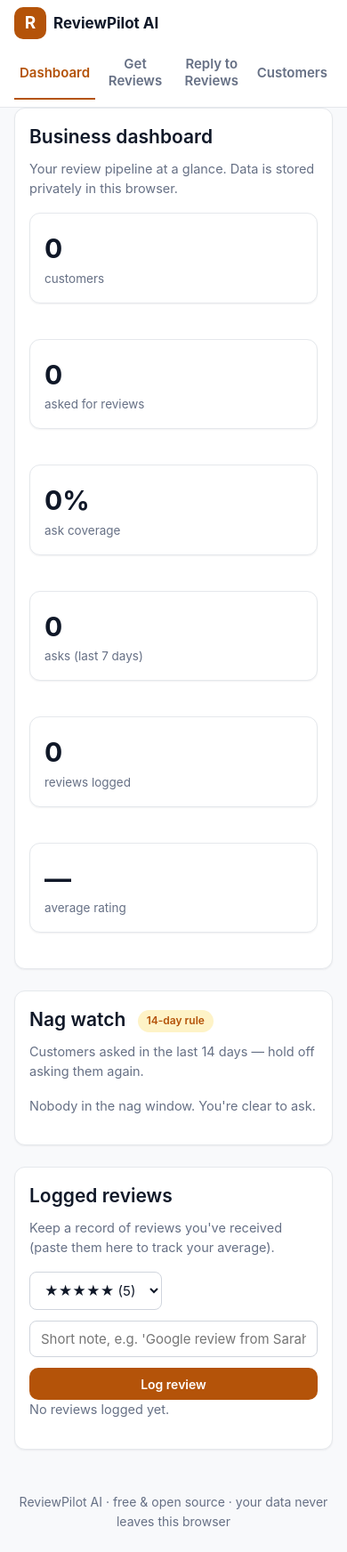
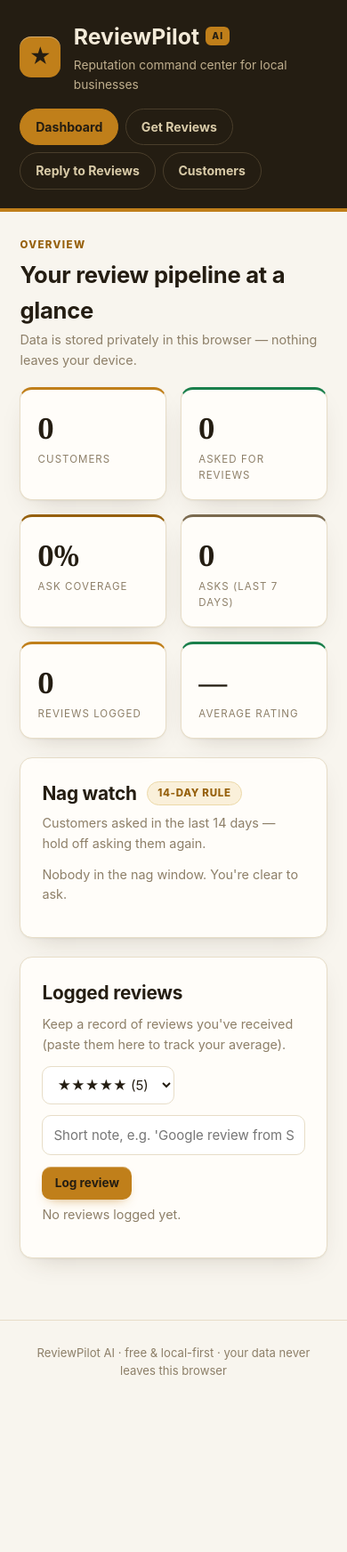
Before and after one commit to alexwboles/reviewpilot-ai, a website: page public/index.html in a window 390 px wide. Shown: the whole page at 89% size. After the commit the page ends 1576 px from the top, so only its background shows below. Drawn offline with Linux system fonts and the light colour scheme; no server answers.

Commit message:
Premium 'Reputation Command Center' redesign: dark espresso header with pill nav, KPI stat cards, nag-watch pills, tone-bordered reply cards, striped customer table; amber/gold star accent; mobile responsive

```diff
--- a/public/index.html
+++ b/public/index.html
@@ -8,10 +8,15 @@
 </head>
 <body>
 <header class="topbar">
-  <div class="wrap">
-    <div class="logo">R</div>
-    <div class="brand">ReviewPilot AI <small>review booster for local businesses</small></div>
-    <nav class="nav" id="nav">
+  <div class="top-inner">
+    <div class="brand">
+      <span class="mark" aria-hidden="true">★</span>
+      <div>
+        <h1>ReviewPilot <span class="ai">AI</span></h1>
+        <p>Reputation command center for local businesses</p>
+      </div>
+    </div>
+    <nav class="nav" id="nav" aria-label="ReviewPilot sections">
       <button data-view="dashboard" class="active">Dashboard</button>
       <button data-view="get">Get Reviews</button>
       <button data-view="reply">Reply to Reviews</button>
@@ -24,28 +29,30 @@
 
   <!-- DASHBOARD -->
   <section id="view-dashboard">
+    <div class="pagehead">
+      <div><p class="kicker">Overview</p><h2>Your review pipeline at a glance</h2>
+      <p class="sub">Data is stored privately in this browser — nothing leaves your device.</p></div>
+    </div>
+    <div class="grid cols-4" id="statCards"></div>
+
     <div class="card">
-      <h2>Business dashboard</h2>
-      <p class="sub">Your review pipeline at a glance. Data is stored privately in this browser.</p>
-      <div class="grid cols-4" id="statCards"></div>
-    </div>
-    <div class="card">
-      <h2>Nag watch <span class="badge warn">14-day rule</span></h2>
+      <div class="card-head"><h2>Nag watch</h2><span class="badge warn">14-day rule</span></div>
       <p class="sub">Customers asked in the last 14 days — hold off asking them again.</p>
       <div id="nagList"><p class="sub">Nobody in the nag window. You're clear to ask.</p></div>
     </div>
+
     <div class="card">
       <h2>Logged reviews</h2>
       <p class="sub">Keep a record of reviews you've received (paste them here to track your average).</p>
       <div class="row">
-        <select id="logStars" style="width:auto">
+        <select id="logStars" class="inline">
           <option value="5">★★★★★ (5)</option>
           <option value="4">★★★★ (4)</option>
           <option value="3">★★★ (3)</option>
           <option value="2">★★ (2)</option>
           <option value="1">★ (1)</option>
         </select>
-        <input type="text" id="logText" placeholder="Short note, e.g. 'Google review from Sarah'" style="flex:1; min-width:200px">
+        <input type="text" id="logText" placeholder="Short note, e.g. 'Google review from Sarah'" class="grow">
         <button class="btn small" id="logReviewBtn">Log review</button>
       </div>
       <div id="reviewLog"></div>
@@ -54,6 +61,11 @@
 
   <!-- GET REVIEWS -->
   <section id="view-get" class="hidden">
+    <div class="pagehead">
+      <div><p class="kicker">Ask for reviews</p><h2>Get reviews</h2>
+      <p class="sub">Make it effortless for happy customers to leave a 5-star review.</p></div>
+    </div>
+    <div class="grid cols-2">
       <div class="card">
         <h2>Review request link generator</h2>
         <p class="sub">Create a beautiful one-tap page customers can open on their phone. Print the QR code for your counter or receipts.</p>
@@ -61,37 +73,42 @@
         <input type="text" id="bizName" placeholder="e.g. Sunny Side Bakery">
         <label for="reviewUrl">Google review link <span class="badge">how to find it</span></label>
         <input type="url" id="reviewUrl" placeholder="https://g.page/r/... or Google Maps share link">
-      <p class="sub" style="margin-top:6px">In Google Maps: open your business profile → Share → copy the link, or search "Google review link generator" for your place ID link.</p>
+        <p class="sub tiny">In Google Maps: open your business profile → Share → copy the link, or search "Google review link generator" for your place ID link.</p>
         <button class="btn" id="genLinkBtn">Generate link + QR code</button>
         <div id="genError"></div>
         <div id="genResult" class="hidden">
           <h3>Your shareable review page</h3>
           <div class="linkbox" id="askLink"></div>
-        <div class="row" style="margin-top:10px">
+          <div class="row">
             <button class="btn secondary small" id="copyLinkBtn">Copy link</button>
             <button class="btn secondary small" id="openAskBtn">Preview page</button>
             <button class="btn ghost small" id="dlQrBtn">Download QR (SVG)</button>
           </div>
-        <div id="qrBox"></div>
+          <div id="qrBox" class="qrbox"></div>
         </div>
       </div>
       <div class="card">
         <h2>Quick ask logger</h2>
         <p class="sub">Just asked someone in person? Log it here so the 14-day anti-nag rule protects them.</p>
-      <div class="row">
-        <input type="text" id="quickAskName" placeholder="Customer name" style="flex:1; min-width:160px">
-        <input type="text" id="quickAskContact" placeholder="Email or phone (optional)" style="flex:1; min-width:160px">
+        <label for="quickAskName">Customer name</label>
+        <input type="text" id="quickAskName" placeholder="Customer name">
+        <label for="quickAskContact">Email or phone (optional)</label>
+        <input type="text" id="quickAskContact" placeholder="Email or phone (optional)">
         <button class="btn small" id="quickAskBtn">Log ask</button>
+        <div id="quickAskMsg"></div>
       </div>
-      <div id="quickAskMsg"></div>
     </div>
   </section>
 
   <!-- REPLY -->
   <section id="view-reply" class="hidden">
-    <div class="card">
+    <div class="pagehead">
+      <div><p class="kicker">Respond</p><h2>Reply to reviews</h2>
+      <p class="sub">Paste a customer review, pick the stars, get three reply options in seconds.</p></div>
+    </div>
+    <div class="card reply-workspace">
       <h2>AI reply drafter <span id="aiBadge"></span></h2>
-      <p class="sub">Paste a customer review, pick the stars, get three reply options in seconds. Works offline — no API key needed.</p>
+      <p class="sub">Works offline — no API key needed.</p>
       <label for="repBiz">Business name (optional)</label>
       <input type="text" id="repBiz" placeholder="e.g. Sunny Side Bakery">
       <div class="grid cols-2">
@@ -120,9 +137,12 @@
 
   <!-- CUSTOMERS -->
   <section id="view-customers" class="hidden">
+    <div class="pagehead">
+      <div><p class="kicker">Outreach list</p><h2>Customers</h2>
+      <p class="sub">Import from CSV (columns: <code>name,email,phone</code> — any order). Asks are tracked so nobody gets nagged.</p></div>
+    </div>
     <div class="card">
-      <h2>Customer list</h2>
-      <p class="sub">Import from CSV (columns: <code>name,email,phone</code> — any order). Asks are tracked so nobody gets nagged.</p>
+      <h2>Import customers</h2>
       <label for="csvFile">Upload CSV file</label>
       <input type="file" id="csvFile" accept=".csv,text/csv">
       <label for="csvText">…or paste CSV here</label>
@@ -135,8 +155,8 @@
       <div id="importMsg"></div>
     </div>
     <div class="card">
-      <h2>Customers <span class="badge" id="custCount"></span></h2>
-      <div style="overflow-x:auto">
+      <div class="card-head"><h2>Customer list</h2><span class="badge" id="custCount">0</span></div>
+      <div class="table-scroll">
       <table>
         <thead><tr><th>Name</th><th>Email</th><th>Phone</th><th>Status</th><th>Action</th></tr></thead>
         <tbody id="custTable"></tbody>
@@ -147,7 +167,7 @@
 
 </main>
 
-<footer>ReviewPilot AI · free &amp; open source · your data never leaves this browser</footer>
+<footer>ReviewPilot AI · free &amp; local-first · your data never leaves this browser</footer>
 
 <script src="/public/vendor/qrcode.min.js"></script>
 <script src="/lib/logic.js"></script>
--- a/public/styles.css
+++ b/public/styles.css
@@ -1,176 +1,207 @@
-/* ReviewPilot AI — premium light theme */
+/* ReviewPilot AI — "Reputation Command Center" redesign.
+   Dark espresso header, amber/gold accent, warm paper workspace. */
 :root {
-  --bg: #f8f9fb;
-  --card: #ffffff;
-  --ink: #101828;
-  --muted: #667085;
-  --line: #e5e8ec;
-  --divider: #eef0f3;
-  --accent: #b45309;
-  --accent-hover: #92400e;
-  --accent-soft: #fef6e8;
-  --accent-ring: rgba(180, 83, 9, .15);
-  --green: #16a34a;
-  --red: #dc2626;
-  --radius: 12px;
-  --shadow: 0 1px 2px rgba(16, 24, 40, .06);
+  --paper: #f8f5ee;
+  --card: #fffdf9;
+  --ink: #241d12;
+  --ink-soft: #55483a;
+  --muted: #8d7f68;
+  --line: #e7ddc8;
+  --accent: #c07f1a;
+  --accent-deep: #96600c;
+  --accent-soft: #faf0da;
+  --good: #1a7f4b;
+  --good-soft: #e1f2e8;
+  --bad: #b3261e;
+  --bad-soft: #fbe7e4;
+  --dark: #241d12;
+  --radius: 14px;
+  --shadow: 0 1px 2px rgba(60,45,20,.06), 0 12px 30px -16px rgba(60,45,20,.25);
+  --sans: "Inter", -apple-system, BlinkMacSystemFont, "Segoe UI", Roboto, sans-serif;
+  --serif: Georgia, "Times New Roman", serif;
+  --mono: ui-monospace, "SF Mono", "Cascadia Code", Menlo, Consolas, monospace;
 }
+
 * { box-sizing: border-box; }
+html { -webkit-text-size-adjust: 100%; }
 body {
-  margin: 0;
-  font-family: -apple-system, BlinkMacSystemFont, "Segoe UI", Roboto, Helvetica, Arial, sans-serif;
-  font-size: 15.5px;
-  line-height: 1.55;
-  background: var(--bg);
-  color: var(--ink);
+  margin: 0; font-family: var(--sans); background: var(--paper); color: var(--ink);
+  line-height: 1.55; font-size: 15px;
 }
-.wrap { max-width: 1120px; margin: 0 auto; padding: 0 24px; }
+h1, h2, h3, h4 { letter-spacing: -.01em; margin: 0 0 .5rem; }
+button { font: inherit; }
 .hidden { display: none !important; }
 
-/* ---------- header / nav ---------- */
-.topbar {
-  background: var(--card);
-  border-bottom: 1px solid var(--line);
-  position: sticky; top: 0; z-index: 10;
+/* ---------- topbar ---------- */
+.topbar { background: var(--dark); color: #f3ead8; border-bottom: 4px solid var(--accent); }
+.top-inner {
+  max-width: 1140px; margin: 0 auto; padding: 1.35rem 1.4rem;
+  display: flex; justify-content: space-between; align-items: center; gap: 1rem; flex-wrap: wrap;
 }
-.topbar .wrap { display: flex; align-items: center; gap: 12px; min-height: 64px; flex-wrap: wrap; }
-.logo {
-  width: 36px; height: 36px; border-radius: 10px;
-  background: var(--accent);
-  color: #fff; display: flex; align-items: center; justify-content: center;
-  font-weight: 700; font-size: 19px; flex-shrink: 0;
+.brand { display: flex; gap: .9rem; align-items: center; }
+.mark {
+  width: 46px; height: 46px; border-radius: 13px; flex-shrink: 0;
+  background: var(--accent); color: #241d12;
+  display: flex; align-items: center; justify-content: center;
+  font-size: 1.5rem; line-height: 1;
+  box-shadow: inset 0 1px 0 rgba(255,255,255,.35);
 }
-.brand { font-weight: 700; font-size: 17px; white-space: nowrap; }
-.brand small { color: var(--muted); font-weight: 500; font-size: 13px; }
-.nav { margin-left: auto; display: flex; gap: 4px; flex-wrap: wrap; align-self: stretch; }
+.brand h1 { font-size: 1.55rem; margin: 0; display: flex; align-items: center; gap: .45rem; letter-spacing: 0; }
+.brand .ai {
+  font-size: .64rem; font-weight: 800; letter-spacing: .1em;
+  background: var(--accent); color: #241d12; border-radius: 6px; padding: .15rem .45rem;
+}
+.brand p { margin: .2rem 0 0; color: #bfae8d; font-size: .86rem; }
+.nav { display: flex; gap: .5rem; flex-wrap: wrap; }
 .nav button {
-  border: 0; background: transparent;
-  border-bottom: 2px solid transparent;
-  padding: 10px 14px; min-height: 44px;
-  font-size: 15px; font-family: inherit; font-weight: 600;
-  cursor: pointer; color: var(--muted);
+  border: 1px solid #4a3e2b; background: transparent; color: #d9cba8;
+  font-weight: 650; font-size: .88rem; padding: .55rem 1.05rem; border-radius: 999px;
+  cursor: pointer; white-space: nowrap;
+  transition: background .15s ease, color .15s ease, border-color .15s ease;
 }
-.nav button:hover { color: var(--ink); }
-.nav button.active { color: var(--accent); border-bottom-color: var(--accent); }
-.nav button:focus-visible { outline: 2px solid var(--accent); outline-offset: 2px; }
+.nav button:hover { border-color: var(--accent); color: var(--accent); }
+.nav button.active { background: var(--accent); border-color: var(--accent); color: #241d12; }
 
 /* ---------- layout ---------- */
-main { padding: 28px 0 64px; }
+.wrap { max-width: 1140px; margin: 0 auto; padding: 1.8rem 1.4rem 3rem; }
+.wrap > section { animation: pageIn .28s ease; }
+@keyframes pageIn { from { opacity: 0; transform: translateY(8px); } to { opacity: 1; transform: none; } }
+.pagehead { margin-bottom: 1.2rem; }
+.kicker {
+  font-size: .72rem; font-weight: 800; text-transform: uppercase; letter-spacing: .12em;
+  color: var(--accent-deep); margin: 0 0 .25rem;
+}
+.pagehead h2 { font-size: 1.6rem; margin: 0 0 .2rem; }
 .card {
   background: var(--card); border: 1px solid var(--line);
-  border-radius: var(--radius); box-shadow: var(--shadow);
-  padding: 24px; margin-bottom: 24px;
+  border-radius: var(--radius); box-shadow: var(--shadow); padding: 1.5rem;
+  margin-bottom: 1.3rem;
 }
-.card h2 { margin: 0 0 8px; font-size: 21px; font-weight: 600; }
-.card h3 { margin: 20px 0 8px; font-size: 17px; font-weight: 600; }
-.sub { color: var(--muted); font-size: 14.5px; margin: 0 0 16px; }
+.card-head { display: flex; align-items: center; gap: .7rem; margin-bottom: .4rem; }
+.card-head h2 { margin: 0; }
+.card h2 { font-size: 1.3rem; }
+.sub { color: var(--muted); font-size: .9rem; margin: .2rem 0 .8rem; max-width: 64ch; }
+.sub.tiny { font-size: .8rem; }
+.stars { color: var(--accent-deep); letter-spacing: .1em; white-space: nowrap; }
+.grid { display: grid; gap: 1rem; }
+.cols-2 { grid-template-columns: 1fr 1fr; }
+.cols-4 { grid-template-columns: repeat(4, 1fr); margin-bottom: 1.3rem; }
+#statCards { grid-template-columns: repeat(3, 1fr); }
 
-/* ---------- grids / stats ---------- */
-.grid { display: grid; gap: 16px; }
-.grid.cols-2 { grid-template-columns: 1fr 1fr; }
-.grid.cols-3 { grid-template-columns: repeat(3, 1fr); }
-.grid.cols-4 { grid-template-columns: repeat(4, 1fr); }
-@media (max-width: 760px) {
-  .grid.cols-2, .grid.cols-3, .grid.cols-4 { grid-template-columns: 1fr 1fr; }
+/* ---------- stat cards ---------- */
+.card.stat {
+  margin: 0; padding: 1.1rem 1.2rem; position: relative; overflow: hidden;
+  border-top: 3px solid var(--accent);
 }
-.stat { text-align: left; }
-.stat .num { font-size: 30px; font-weight: 700; }
-.stat .lbl { color: var(--muted); font-size: 13.5px; }
+.card.stat .num {
+  font-family: var(--serif); font-size: 2rem; font-weight: 700; letter-spacing: -.01em;
+  font-variant-numeric: tabular-nums; color: var(--ink);
+}
+.card.stat .lbl {
+  font-size: .72rem; text-transform: uppercase; letter-spacing: .09em; color: var(--muted); margin-top: .15rem;
+}
+.card.stat:nth-child(4n+2) { border-top-color: var(--good); }
+.card.stat:nth-child(4n+3) { border-top-color: var(--accent-deep); }
+.card.stat:nth-child(4n) { border-top-color: #7a6a4f; }
+
+/* ---------- badges & notices ---------- */
+.badge {
+  display: inline-block; font-size: .72rem; font-weight: 800; text-transform: uppercase; letter-spacing: .06em;
+  border-radius: 999px; padding: .22rem .7rem; white-space: nowrap;
+  background: #eef1f5; color: #5b6b80; border: 1px solid #dbe1e9;
+}
+.badge.warn { background: var(--accent-soft); color: var(--accent-deep); border-color: #ecd9a8; }
+.badge.ok { background: var(--good-soft); color: var(--good); border-color: #c2e3cf; }
+.notice {
+  border-radius: 10px; padding: .7rem 1rem; font-size: .9rem; margin: .8rem 0 0;
+  background: #faf6ec; border: 1px solid var(--line); color: var(--ink-soft);
+}
+.notice.err { background: var(--bad-soft); border-color: #f0c4bf; color: var(--bad); }
+.notice.ok { background: var(--good-soft); border-color: #c2e3cf; color: var(--good); }
 
 /* ---------- forms ---------- */
-label { display: block; font-size: 14px; font-weight: 600; margin: 14px 0 6px; }
-input[type=text], input[type=url], textarea, select {
-  width: 100%; padding: 10px 12px; min-height: 40px;
-  border: 1px solid #d0d5dd;
-  border-radius: 8px; font-size: 15px; font-family: inherit;
-  color: var(--ink); background: #fff;
+.row { display: flex; gap: .8rem; align-items: center; flex-wrap: wrap; margin: .4rem 0; }
+label { display: block; font-size: .82rem; font-weight: 650; color: var(--ink-soft); margin: .9rem 0 .35rem; }
+input[type=text], input[type=url], input[type=file], select, textarea {
+  font: inherit; color: var(--ink); font-weight: 400;
+  padding: .62rem .75rem; border: 1.5px solid var(--line); border-radius: 10px;
+  background: #fff; width: 100%; max-width: 520px;
+  transition: border-color .15s ease, box-shadow .15s ease;
 }
-input:focus, textarea:focus, select:focus {
-  outline: none; border-color: var(--accent);
-  box-shadow: 0 0 0 4px var(--accent-ring);
+input:focus, select:focus, textarea:focus {
+  outline: none; border-color: var(--accent); box-shadow: 0 0 0 3px var(--accent-soft);
 }
-textarea { min-height: 110px; resize: vertical; }
+input.inline { width: auto; }
+input.grow { flex: 1; max-width: none; min-width: 200px; }
+textarea { min-height: 110px; resize: vertical; max-width: 100%; }
+select.inline { width: auto; }
 
-/* ---------- buttons ---------- */
 .btn {
-  display: inline-block; border: 0; border-radius: 10px; cursor: pointer;
-  background: var(--accent); color: #fff; font-weight: 600;
-  padding: 10px 20px; min-height: 40px; font-size: 15px; font-family: inherit;
-  margin-top: 14px;
+  background: var(--accent); color: #241d12; border: 0; border-radius: 10px;
+  padding: .68rem 1.3rem; font-weight: 700; cursor: pointer; white-space: nowrap;
+  box-shadow: 0 6px 14px -8px rgba(192,127,26,.8), inset 0 1px 0 rgba(255,255,255,.35);
+  transition: transform .15s ease, background .15s ease;
 }
-.btn:hover { background: var(--accent-hover); }
-.btn:focus-visible { outline: 2px solid var(--accent); outline-offset: 2px; }
-.btn.secondary { background: var(--accent-soft); color: var(--accent); }
-.btn.secondary:hover { background: #fdecd2; }
-.btn.ghost { background: transparent; color: var(--muted); border: 1px solid var(--line); }
-.btn.ghost:hover { background: #f8f9fb; color: var(--ink); }
-.btn.small { padding: 8px 14px; font-size: 14px; margin-top: 0; min-height: 36px; }
-.btn:disabled { opacity: .5; cursor: not-allowed; }
-.row { display: flex; gap: 12px; align-items: center; flex-wrap: wrap; }
-
-/* ---------- review link box ---------- */
-.linkbox {
-  background: var(--accent-soft); border: 1px dashed var(--accent);
-  border-radius: 8px; padding: 14px; font-size: 14px; word-break: break-all; margin-top: 14px;
-}
-#qrBox { margin-top: 16px; text-align: center; }
-#qrBox svg, #qrBox img { max-width: 220px; height: auto; border: 1px solid var(--line); border-radius: 8px; background: #fff; padding: 8px; }
-
-/* ---------- reply tones ---------- */
-.tone { border: 1px solid var(--line); border-radius: 10px; padding: 16px 20px; margin-top: 14px; background: #fff; }
-.tone h4 { margin: 0 0 8px; font-size: 15px; text-transform: capitalize; color: var(--accent); }
-.tone p { margin: 0 0 10px; font-size: 15px; }
-
-/* ---------- badges ---------- */
-.badge {
-  display: inline-block; font-size: 12px; font-weight: 600; padding: 3px 10px;
-  border-radius: 999px; background: var(--accent-soft); color: var(--accent);
-  vertical-align: middle; margin-left: 8px;
-}
-.badge.warn { background: #fef3c7; color: #b45309; }
-.badge.bad { background: #fee2e2; color: var(--red); }
-.badge.ok { background: #dcfce7; color: var(--green); }
+.btn:hover { background: #d18f22; transform: translateY(-1px); }
+.btn.secondary { background: #4a3e2b; color: #f3ead8; box-shadow: none; }
+.btn.secondary:hover { background: #5a4c36; }
+.btn.ghost { background: transparent; color: var(--ink-soft); border: 1.5px solid var(--line); box-shadow: none; }
+.btn.ghost:hover { border-color: var(--accent); color: var(--accent-deep); background: var(--accent-soft); }
+.btn.small { padding: .48rem .9rem; font-size: .85rem; }
+.btn:disabled { opacity: .55; cursor: not-allowed; transform: none; }
 
 /* ---------- tables ---------- */
-table { width: 100%; border-collapse: collapse; font-size: 15px; margin-top: 8px; }
-th, td { text-align: left; padding: 10px; border-bottom: 1px solid var(--divider); }
-th { color: var(--muted); font-size: 12.5px; font-weight: 600; text-transform: uppercase; letter-spacing: .04em; }
+.table-scroll { overflow-x: auto; border: 1px solid var(--line); border-radius: 12px; margin-top: 1rem; }
+table { width: 100%; border-collapse: collapse; font-size: .93rem; background: #fff; min-width: 560px; }
+th {
+  text-align: left; font-size: .72rem; text-transform: uppercase; letter-spacing: .08em;
+  color: var(--muted); padding: .75rem 1rem; background: #faf6ec; border-bottom: 1px solid var(--line);
+  white-space: nowrap;
+}
+td { padding: .7rem 1rem; border-bottom: 1px solid #f1ead9; }
+tr:last-child td { border-bottom: 0; }
+tbody tr { transition: background .12s ease; }
+tbody tr:hover { background: #fdfaf2; }
 
-/* ---------- notices ---------- */
-.notice {
-  border-radius: 8px; padding: 12px 16px; font-size: 14.5px; margin-top: 14px;
-  background: #fef3c7; color: #92400e; border: 1px solid #fcd34d;
+/* ---------- link generator / QR ---------- */
+.linkbox {
+  font-family: var(--mono); font-size: .85rem; word-break: break-all;
+  background: #faf6ec; border: 1px dashed #d9cba4; border-radius: 10px;
+  padding: .8rem 1rem; margin: .6rem 0 1rem; color: var(--ink-soft);
 }
-.notice.err { background: #fee2e2; color: #991b1b; border-color: #fca5a5; }
-.notice.ok { background: #dcfce7; color: #166534; border-color: #86efac; }
+.qrbox {
+  margin-top: 1.2rem; display: inline-block; background: #fff;
+  border: 1px solid var(--line); border-radius: 14px; padding: 1.1rem;
+  box-shadow: var(--shadow);
+}
+.qrbox img, .qrbox canvas { display: block; border-radius: 6px; }
 
-/* ---------- misc ---------- */
-.stars { color: #f59e0b; letter-spacing: 2px; }
-footer { color: var(--muted); font-size: 14px; text-align: center; padding: 24px 0; }
+/* ---------- reply workspace ---------- */
+.reply-workspace { max-width: 860px; }
+.tone {
+  border: 1px solid var(--line); border-radius: 12px; padding: 1.1rem 1.2rem;
+  margin: 1rem 0; background: #fff; position: relative;
+  border-left: 4px solid var(--accent);
+}
+.tone:nth-child(3) { border-left-color: var(--good); }
+.tone:nth-child(4) { border-left-color: var(--accent-deep); }
+.tone h4 { text-transform: capitalize; font-size: .95rem; margin: 0 0 .4rem; color: var(--accent-deep); }
+.tone p { margin: 0 0 .8rem; font-size: .95rem; }
+#draftResult h3 { margin-top: 1.4rem; display: flex; align-items: center; gap: .6rem; }
 
-/* ---------- ask page ---------- */
-.ask-hero { text-align: center; padding: 64px 24px; }
-.ask-hero h1 { font-size: 30px; font-weight: 700; margin: 12px 0; }
-.ask-hero .stars { font-size: 40px; }
-.ask-cta {
-  display: inline-block; margin-top: 24px; background: var(--accent); color: #fff;
-  font-size: 17px; font-weight: 600; padding: 14px 36px; min-height: 44px; border-radius: 10px; text-decoration: none;
-}
-.ask-cta:hover { background: var(--accent-hover); color: #fff; }
-.ask-cta:focus-visible { outline: 2px solid var(--accent); outline-offset: 2px; }
+footer { text-align: center; color: var(--muted); font-size: .82rem; padding: 1.6rem; border-top: 1px solid var(--line); }
 
 /* ---------- responsive ---------- */
-@media (max-width: 640px) {
-  .wrap { padding: 0 16px; }
-  main { padding: 20px 0 48px; }
-  .card { padding: 16px; }
-  .grid.cols-2, .grid.cols-3, .grid.cols-4 { grid-template-columns: 1fr; }
-  .topbar .wrap { gap: 8px; padding-top: 8px; padding-bottom: 8px; }
-  .nav { margin-left: 0; width: 100%; }
-  .nav button { flex: 1; text-align: center; padding: 10px 6px; }
-  .brand small { display: none; }
-  .row .btn, .row button { flex: 1 1 100%; }
-  .ask-hero { padding: 40px 16px; }
-  .ask-hero h1 { font-size: 24px; }
-  .ask-cta { width: 100%; text-align: center; }
+@media (max-width: 900px) {
+  .cols-4 { grid-template-columns: repeat(2, 1fr); }
+  #statCards { grid-template-columns: repeat(2, 1fr); }
+  .cols-2 { grid-template-columns: 1fr; }
+  .top-inner { flex-direction: column; align-items: stretch; }
+  .nav { overflow-x: auto; }
+  .nav button { white-space: nowrap; }
 }
+
+/* ---------- motion ---------- */
+@media (prefers-reduced-motion: reduce) {
+  *, *::before, *::after { animation: none !important; transition: none !important; }
+}
```
Lines whose indentation alone changed are shown as unchanged.
